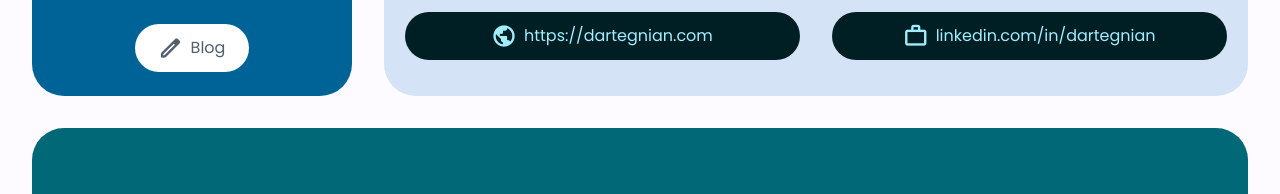
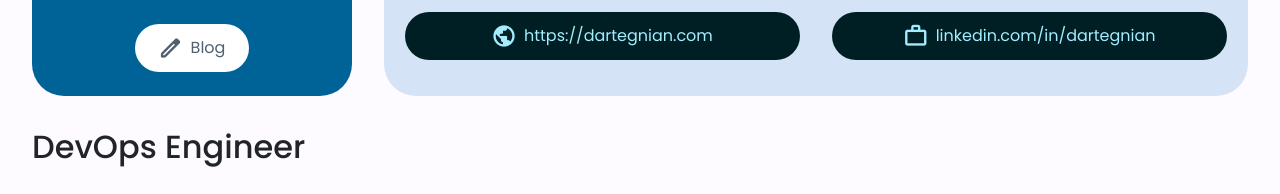
Before and after one commit to Dartegnian/portfolio, an Angular app: page / in a window 1280 px wide. Shown: the part 989-1183 px from the top of the page. Built offline with nearby package versions, Linux system fonts and the light colour scheme.

Commit message:
Place work interface in DOM

```diff
--- a/src/app/app.component.html
+++ b/src/app/app.component.html
@@ -6,7 +6,7 @@
 		<profile-info></profile-info>
 	</section>
 	<section class="profile-body profile-body--standalone">
-		<other-sites></other-sites>
+		<work-experience></work-experience>
 	</section>
 	<section class="skill-section profile-body profile-body--themed profile-body--themed-secondary">
 		<article class="skill-section__container">
@@ -25,6 +25,9 @@
 	<section class="profile-body">
 		<resume-request></resume-request>
 	</section>
+	<section class="profile-body profile-body--standalone">
+		<other-sites></other-sites>
+	</section>
 </main>
 <app-footer></app-footer>
 
--- a/src/app/app.module.ts
+++ b/src/app/app.module.ts
@@ -22,6 +22,7 @@ import { environment } from '../environments/environment';
 import { ResponsiveImageComponent } from './components/responsive-image/responsive-image.component';
 import { RouterModule } from '@angular/router';
 import { OtherSitesComponent } from './components/other-sites/other-sites.component';
+import { WorkExperienceComponent } from './components/work-experience/work-experience.component';
 
 @NgModule({
   declarations: [
@@ -40,7 +41,8 @@ import { OtherSitesComponent } from './components/other-sites/other-sites.compon
     EmailCtaComponent,
     FooterComponent,
     ResponsiveImageComponent,
-	OtherSitesComponent
+	OtherSitesComponent,
+ WorkExperienceComponent
   ],
   imports: [
     BrowserModule.withServerTransition({ appId: 'serverApp' }),
```
